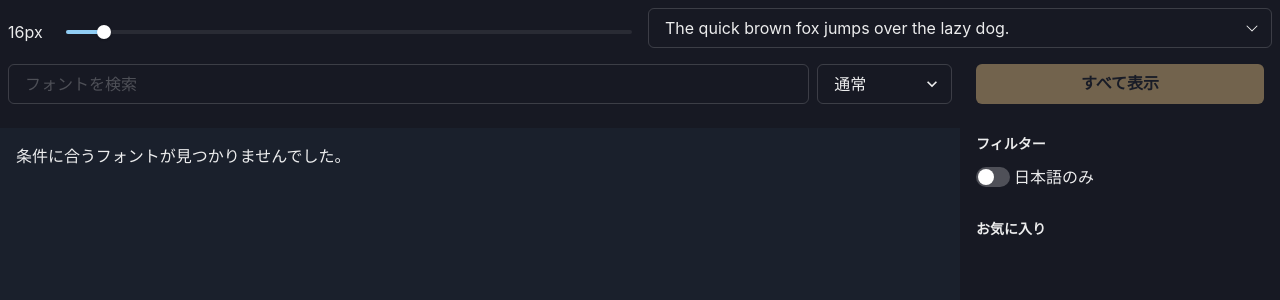
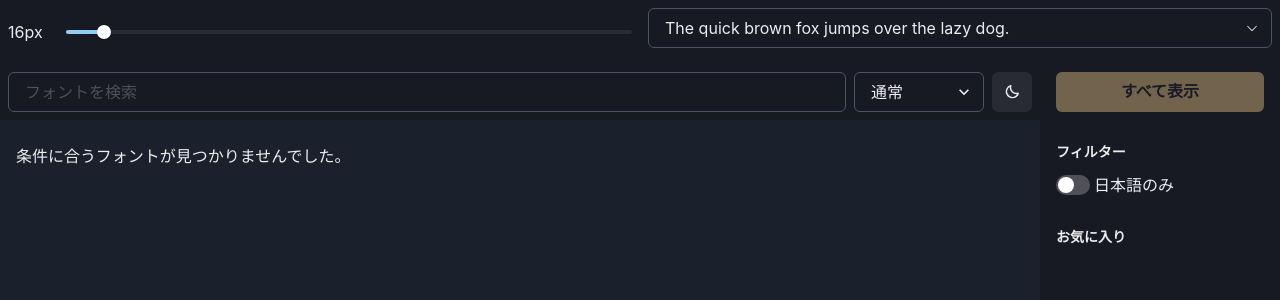
Before and after one commit to newt239/mojimachi, a React (Vite) app: page / in a window 1280 px wide. Shown: the top 300 px of the page. Built offline with nearby package versions, Linux system fonts and the light colour scheme.

Commit message:
feature: add light mode

```diff
--- a/src/App.tsx
+++ b/src/App.tsx
@@ -28,8 +28,8 @@ function App() {
         <Box
           position="fixed"
           top="8rem"
-          right="20rem"
-          w="calc(100% - 20rem)"
+          right="15rem"
+          w="calc(100% - 15rem)"
           h="calc(100vh - 8rem)"
           overflowX={displayMode === "vertical" ? undefined : "hidden"}
           overflowY={
--- a/src/components/Header.tsx
+++ b/src/components/Header.tsx
@@ -37,15 +37,20 @@ const Header: React.FC = () => {
 
   return (
     <Flex
-      bg="gray.900"
-      position="fixed"
-      top={0}
-      left={0}
-      zIndex={100}
-      p="0.5rem"
-      gap="1rem"
-      h="4rem"
-      w="100%"
+      sx={{
+        position: "fixed",
+        top: 0,
+        left: 0,
+        zIndex: 100,
+        p: "0.5rem",
+        gap: "1rem",
+        h: "4rem",
+        w: "100%",
+        bgColor: "gray.100",
+        _dark: {
+          bgColor: "gray.900",
+        },
+      }}
     >
       <Flex w="50%">
         <Box w="4rem" m="auto">
@@ -72,6 +77,12 @@ const Header: React.FC = () => {
             value={previewString}
             onChange={(e) => setPreviewString(e.target.value)}
             variant="outline"
+            sx={{
+              borderColor: "gray.300",
+              _dark: {
+                borderColor: "gray.600",
+              },
+            }}
           />
           <InputRightElement>
             <Menu>
@@ -79,6 +90,7 @@ const Header: React.FC = () => {
                 as={IconButton}
                 icon={<CaretDown />}
                 variant="ghost"
+                size="sm"
               />
               <MenuList>
                 {sampleTexts.map((text) => (
--- a/src/components/Menubar.tsx
+++ b/src/components/Menubar.tsx
@@ -1,24 +1,38 @@
-import { Box, Flex, Input, Select } from "@chakra-ui/react";
+import {
+  Box,
+  Flex,
+  IconButton,
+  Input,
+  Select,
+  useColorMode,
+} from "@chakra-ui/react";
+import { Moon, Sun } from "@phosphor-icons/react";
 import { useAtom } from "jotai";
 
 import { displayModeAtom, familyKeywordAtom } from "~/utils/jotai";
 
 const Menubar: React.FC = () => {
+  const { colorMode, toggleColorMode } = useColorMode();
   const [displayMode, setDisplayMode] = useAtom(displayModeAtom);
   const [familyKeyword, setFamilyKeyword] = useAtom(familyKeywordAtom);
 
   return (
     <Box
       as="header"
-      bg="gray.900"
-      position="fixed"
-      top="4rem"
-      right="20rem"
-      w="calc(100% - 20rem)"
-      zIndex={10}
-      p="0.5rem"
-      pt="0"
-      h="4rem"
+      sx={{
+        position: "fixed",
+        top: "4rem",
+        right: "15rem",
+        height: "3.5rem",
+        width: "calc(100% - 15rem)",
+        zIndex: 10,
+        p: "0.5rem",
+        h: "3.5rem",
+        bgColor: "gray.100",
+        _dark: {
+          bgColor: "gray.900",
+        },
+      }}
     >
       <Flex alignItems={"center"} justifyContent={"space-between"} gap="0.5rem">
         <Input
@@ -26,6 +40,12 @@ const Menubar: React.FC = () => {
           value={familyKeyword}
           onChange={(e) => setFamilyKeyword(e.target.value)}
           variant="outline"
+          sx={{
+            borderColor: "gray.300",
+            _dark: {
+              borderColor: "gray.600",
+            },
+          }}
         />
         <Select
           w="10rem"
@@ -33,10 +53,23 @@ const Menubar: React.FC = () => {
           onChange={(e) => {
             setDisplayMode(e.target.value as "normal" | "vertical");
           }}
+          sx={{
+            borderColor: "gray.300",
+            _dark: {
+              borderColor: "gray.600",
+            },
+          }}
         >
           <option value="normal">通常</option>
           <option value="vertical">垂直</option>
         </Select>
+        <IconButton aria-label="Toggle color mode" onClick={toggleColorMode}>
+          {colorMode === "light" ? (
+            <Sun weight="bold" />
+          ) : (
+            <Moon weight="bold" />
+          )}
+        </IconButton>
       </Flex>
     </Box>
   );
--- a/src/components/Sidebar.tsx
+++ b/src/components/Sidebar.tsx
@@ -9,7 +9,6 @@ import {
   Stack,
   Switch,
   Text,
-  useColorModeValue,
 } from "@chakra-ui/react";
 import { useAtom, useAtomValue } from "jotai";
 
@@ -28,18 +27,21 @@ const Sidebar: React.FC = () => {
 
   return (
     <Box
-      bg={useColorModeValue("gray.100", "gray.900")}
-      w="20rem"
-      display="block"
       sx={{
+        display: "block",
         position: "fixed",
         top: "4rem",
         right: 0,
         height: "calc(100vh - 4rem)",
+        width: "15rem",
+        bgColor: "gray.100",
+        _dark: {
+          bgColor: "gray.900",
+        },
       }}
       zIndex={50}
     >
-      <Stack gap="2rem" px="1rem">
+      <Stack gap="2rem" px="1rem" py="0.5rem">
         <Box>
           <Button
             w="full"
```
